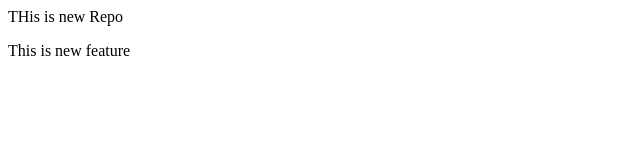
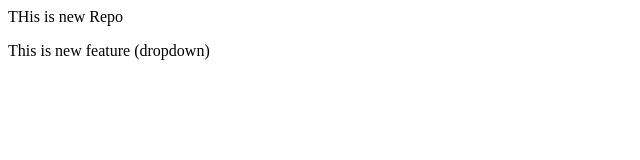
Before and after one commit to Khushalpatel499/LocalRepo, a plain HTML site: page index.html in a window 1280 px wide. Shown: the full height of the page, 0-640 px from the left. Drawn offline with Linux system fonts and the light colour scheme.

Commit message:
add dropdown

```diff
--- a/index.html
+++ b/index.html
@@ -1,2 +1,2 @@
 <p>THis is new Repo</p>
-<p>This is new feature</p
+<p>This is new feature (dropdown)</p
```
